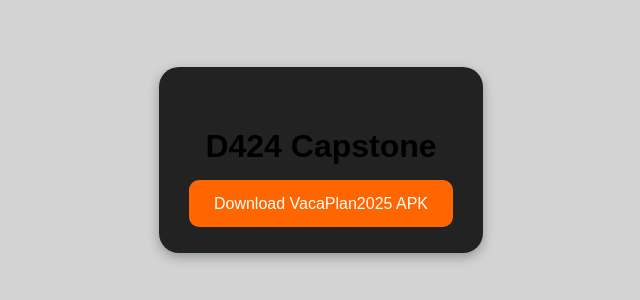
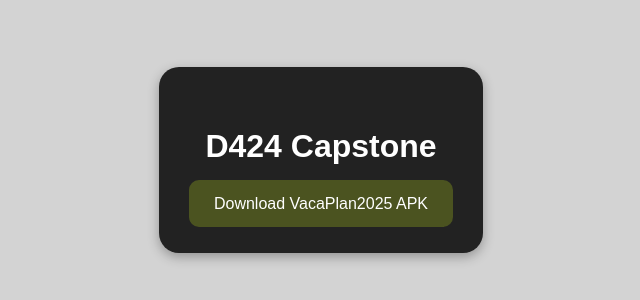
Before and after one commit to contactkelvin/contactkelvin.github.io, a plain HTML site: page index.html in a window 1280 px wide. Shown: the part 240-540 px from the top of the page, without its empty margins (319-959 px from the left). Drawn offline with Linux system fonts and the light colour scheme.

Commit message:
Update index.html

```diff
--- a/index.html
+++ b/index.html
@@ -24,12 +24,13 @@
     }
 
     .card h1 {
+      color: white;
       font-size: 32px;
       margin-bottom: 30px;
     }
 
     .download-btn {
-      background-color: #ff6600;
+      background-color: #4B5320;
       color: white;
       border: none;
       padding: 15px 25px;
@@ -40,7 +41,7 @@
     }
 
     .download-btn:hover {
-      background-color: #e65c00;
+      background-color: #6a7636;
     }
   </style>
 </head>
```
